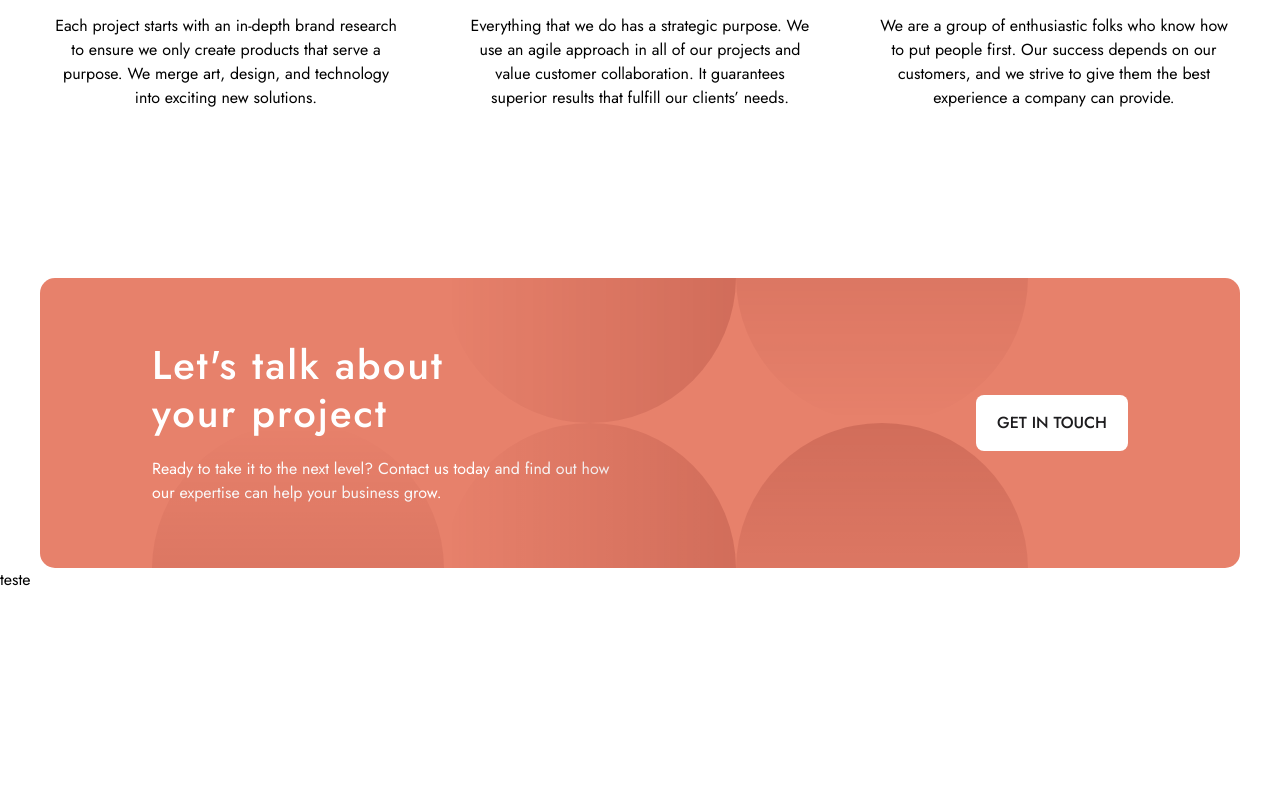
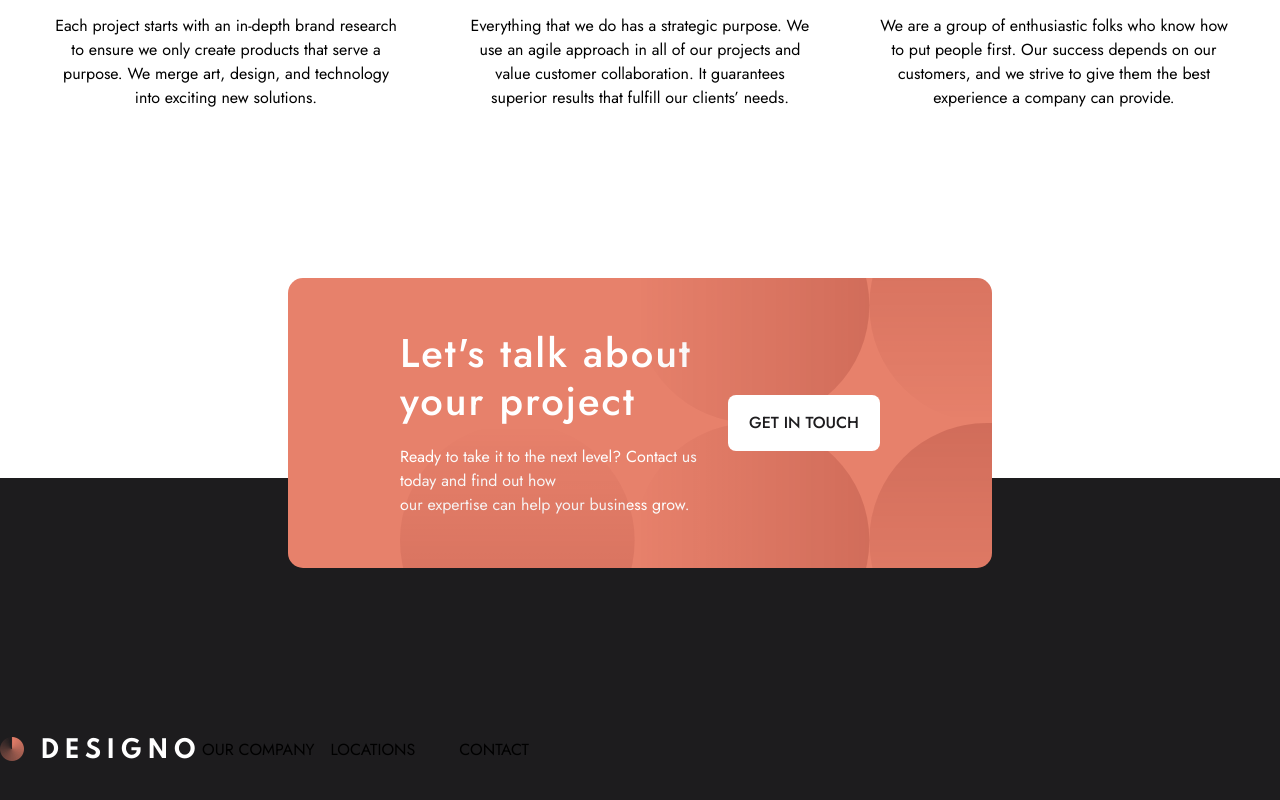
Before and after one commit to GustavoJuvino/designo-multi-page-website, a Next.js app: page / in a window 1280 px wide. Shown: the part 2112-2912 px from the top of the page. Before the commit the page ends 2704 px from the top, so only its background shows below. Built offline with nearby package versions, Linux system fonts and the light colour scheme.

Commit message:
Building footer component

```diff
--- a/src/app/components/Footer/CardFooter.tsx
+++ b/src/app/components/Footer/CardFooter.tsx
@@ -4,9 +4,12 @@ import Image from "next/image";
 
 const CardFooter = () => {
   return (
-    <section className="flex justify-center mt-[160px]">
+    <section className="flex justify-center">
       <div className="
-        sm:w-[1200px]
+        absolute
+        top-[0px]
+        z-50
+        sm:w-[55%]
         lg:h-[290px]
         w-auto
         h-auto
@@ -17,7 +20,6 @@ const CardFooter = () => {
         sm:justify-between
         justify-center
         items-center
-        relative
         max-lg:text-center
         lg:px-28
         lg:mx-8
--- a/src/app/components/Footer/Footer.tsx
+++ b/src/app/components/Footer/Footer.tsx
@@ -1,13 +1,49 @@
 import React from 'react'
+import Image from "next/image";
 import CardFooter from "./CardFooter";
 
 interface FooterProps { "card": boolean }
 
 const Footer: React.FC<FooterProps> = ({ card }) => {
   return (
-    <footer>
+    <footer className="relative mt-[10rem]">
       {card && <CardFooter/> }
-      teste
+
+      <section className="
+          w-[100%]
+          h-[25rem]
+          mt-[12.5rem]
+          bg-black
+          flex
+        "
+      >
+        <div className="flex justify-between items-center pt-[144px]">
+          <div>
+            <Image
+              width={202}
+              height={27}
+              alt="Dark-Logo"
+              src="/assets/logo-light.png"
+            />
+          </div>
+          <ul className="grid grid-cols-3 gap-4">
+            <li>OUR COMPANY</li>
+            <li>LOCATIONS</li>
+            <li>CONTACT</li>
+          </ul>
+        </div>
+        <hr className="h-[1px] opacity-10" />
+
+        {/* <div>
+          <div>
+            <div></div>
+            <div></div>
+            <ul>
+              <li></li>
+            </ul>
+          </div>
+        </div> */}
+      </section>
     </footer>
   )
 }
--- a/src/app/components/Header/MobileMenu.tsx
+++ b/src/app/components/Header/MobileMenu.tsx
@@ -32,7 +32,6 @@ const MobileMenu = () => {
           mt-8
           py-12
           pl-6
-          duration-500
           z-[100]
         `
       : ""}
@@ -64,7 +63,7 @@ const MobileMenu = () => {
           opacity-50
           z-[90]
           left-0
-          top-[10%]
+          top-[5%]
         ` : ""}
       />
     </section>
```
Also changed, not shown: public/assets/logo-light.png (added).
